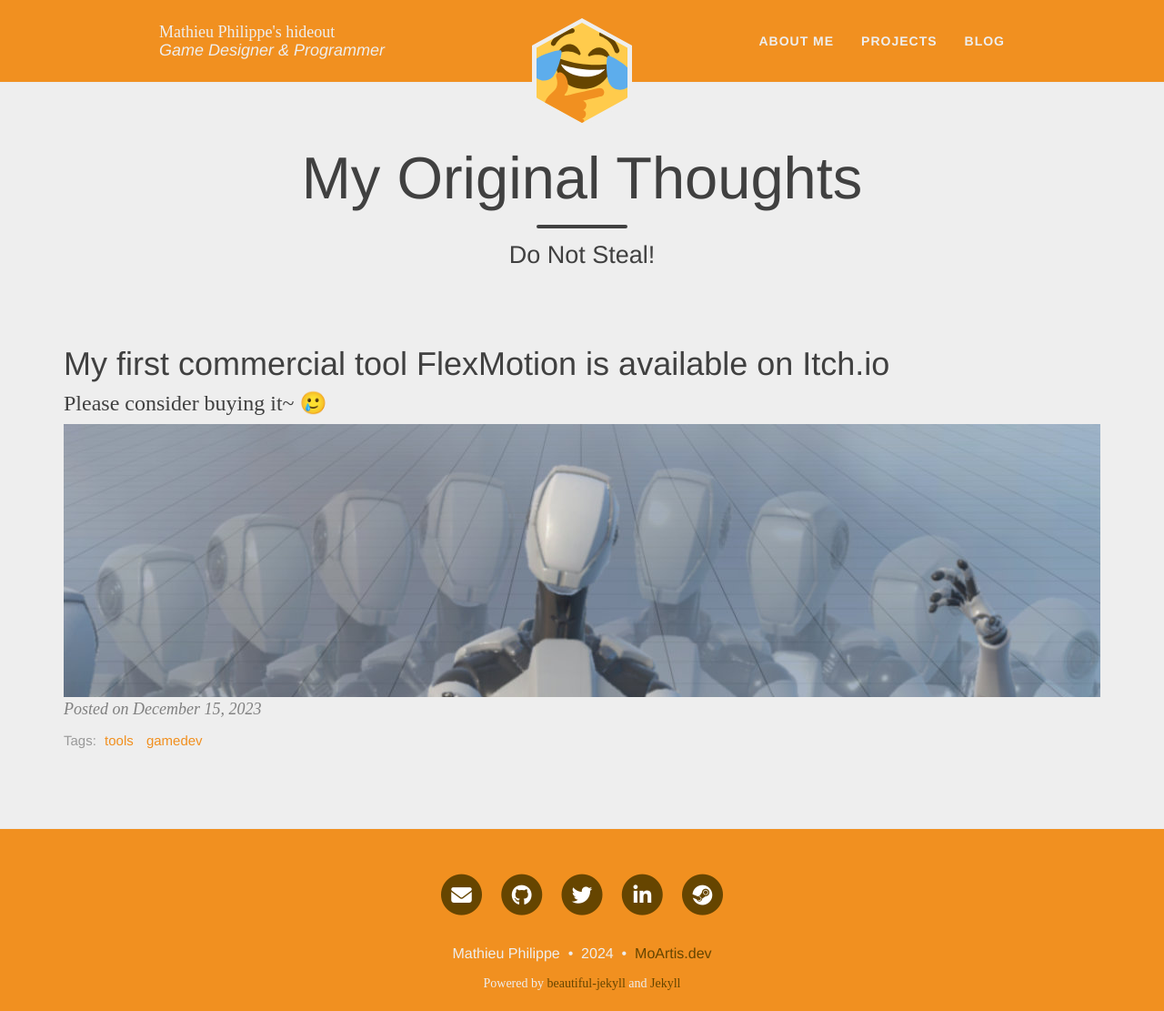
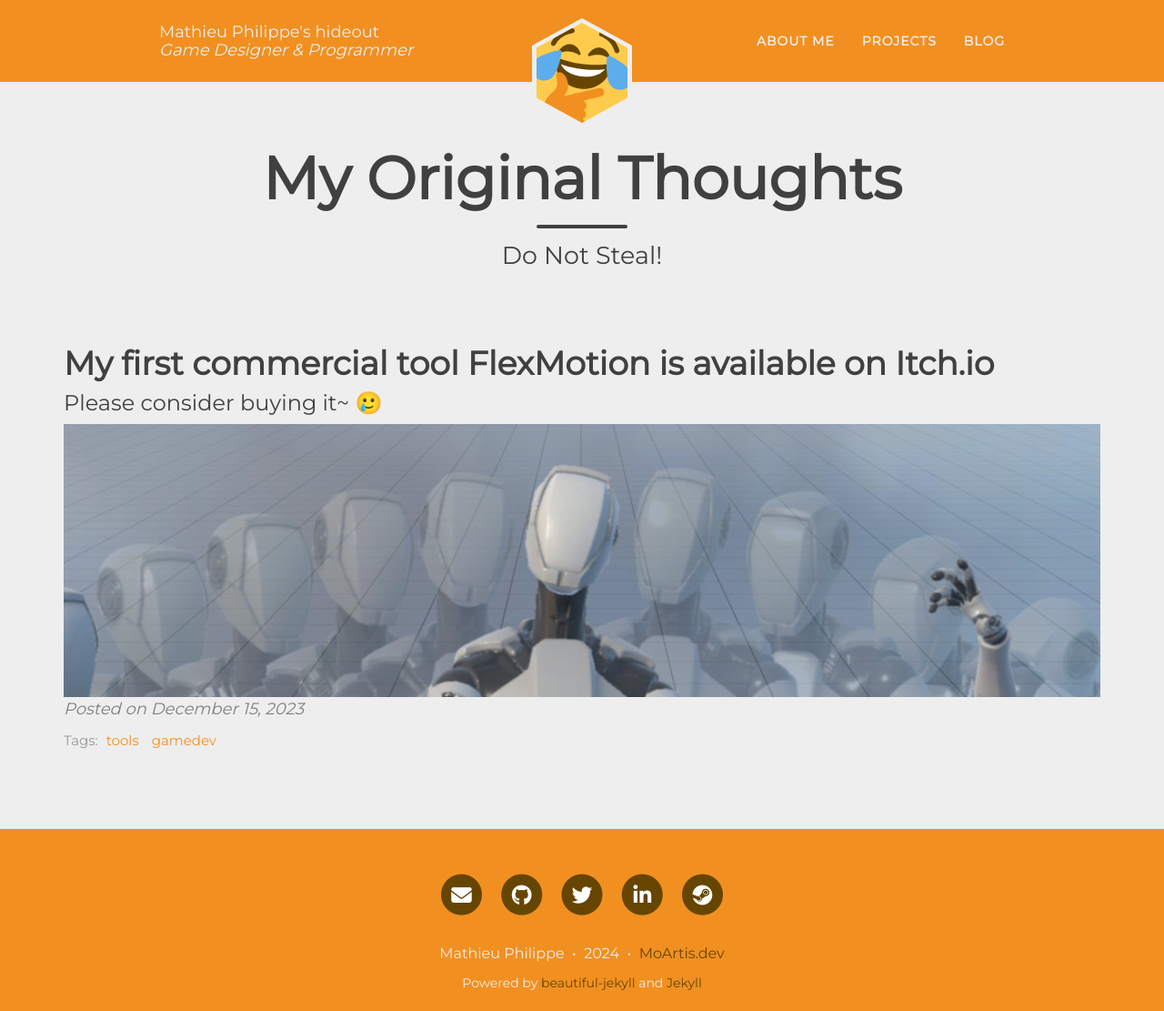
Before and after one commit to MoArtis/MoArtis.dev, a Jekyll site: the page built from blog/index.html, in a window 1280 px wide and 1111 px high. Shown: the whole window at 91% size. Built offline with Jekyll 4.4.1, drawn with Linux system fonts in a browser that asks for light colours; nearby versions of some CDN libraries; the list of posts is cut into pages by our own code.

Commit message:
Fix Montserrat css references

```diff
--- a/css/custom.css
+++ b/css/custom.css
@@ -49,8 +49,9 @@
 }
 
 body {
-  font-family: 'MontserratRegular', 'Times New Roman', serif;
+  font-family: 'Montserrat', 'Times New Roman', serif;
   font-size: 16px;
+  font-weight: 400;
   color: {{ site.text-col }};
   position: relative;
   background-color: {{ site.page-col }};
@@ -66,7 +67,8 @@
 }
 
 h1,h2,h3,h4,h5,h6 {
-  font-family: 'MontserratBlack', 'Helvetica Neue', Helvetica, Arial, sans-serif;
+  font-family: 'Montserrat', 'Helvetica Neue', Helvetica, Arial, sans-serif;
+  font-weight: 900;
 }
 
 .skill {
@@ -112,7 +114,8 @@
 }
 
 .post-subtitle {
-    font-family: 'MontserratRegular';
+    font-family: 'Montserrat';
+    font-weight: 400;
 }
 
 .modal-body {
@@ -162,7 +165,8 @@
 /* PROJECTS */
 
 .project h4 {
-    font-family: 'MontserratRegular';
+    font-family: 'Montserrat';
+    font-weight: 400;
     margin-bottom: 20px;
 }
 
@@ -176,7 +180,7 @@
 	font-size: 27px;
 	line-height: 1.1;
 	display: block;
-	font-family: 'MontserratRegular', 'Helvetica Neue', Helvetica, Arial, sans-serif;
+	font-family: 'Montserrat', 'Helvetica Neue', Helvetica, Arial, sans-serif;
 	font-weight: 300;
 	margin: 10px 0 0;
 }
@@ -304,7 +308,7 @@
 
 .navbar-title {
     float: left;
-    font-family: MontserratBlack;
+    font-family: Montserrat;
     font-size: 18px;
     font-weight: 400;
     color:
--- a/css/main.css
+++ b/css/main.css
@@ -8,8 +8,9 @@
 /* --- General --- */
 
 body {
-  font-family: 'MontserratRegular', 'Times New Roman', serif;
+  font-family: 'Montserrat', 'Times New Roman', serif;
   font-size: 16px;
+  font-weight: 400;
   color: #404040;
   position: relative;
   background-color: {{ site.page-col }};
@@ -23,7 +24,8 @@
   margin: 30px 0;
 }
 h1,h2,h3,h4,h5,h6 {
-  font-family: 'MontserratBlack', 'Helvetica Neue', Helvetica, Arial, sans-serif;
+  font-family: 'Montserrat', 'Helvetica Neue', Helvetica, Arial, sans-serif;
+  font-weight: 900;
 }
 a {
   color: {{ site.link-col }};
@@ -57,8 +59,9 @@
 }
 
 .main-explain-area {
-  font-family: 'MontserratRegular', 'Helvetica Neue', Helvetica, Arial, sans-serif;
+  font-family: 'Montserrat', 'Helvetica Neue', Helvetica, Arial, sans-serif;
   padding: 15px inherit;
+  font-weight: 400;
 }
 
 .hideme {
@@ -108,7 +111,8 @@
 .navbar-custom {
   background-color: {{ site.navbar-col }};
   border-bottom: 1px solid #EAEAEA;
-  font-family: 'MontserratRegular', 'Helvetica Neue', Helvetica, Arial, sans-serif;
+  font-family: 'Montserrat', 'Helvetica Neue', Helvetica, Arial, sans-serif;
+  font-weight: 400;
   {% if site.navbar-img %}
   background-image: url({{ site.navbar-img | relative_url }});
   background-attachment: fixed;
@@ -279,7 +283,8 @@
   padding: 0;
 }
 footer .copyright {
-  font-family: 'MontserratRegular', 'Helvetica Neue', Helvetica, Arial, sans-serif;
+  font-family: 'Montserrat', 'Helvetica Neue', Helvetica, Arial, sans-serif;
+  font-weight: 400;
   text-align: center;
   margin-bottom: 0;
 }
@@ -345,7 +350,8 @@
   margin: 0 0 10px;
 }
 .post-preview .post-entry {
-  font-family: 'MontserratRegular', 'Helvetica Neue', Helvetica, Arial, sans-serif;
+  font-family: 'Montserrat', 'Helvetica Neue', Helvetica, Arial, sans-serif;
+  font-weight: 400;
 }
 .post-entry-container {
   display: inline-block;
@@ -382,7 +388,8 @@
 /* --- Tags --- */
 
 .blog-tags {
-  font-family: 'MontserratRegular', 'Helvetica Neue', Helvetica, Arial, sans-serif;
+  font-family: 'Montserrat', 'Helvetica Neue', Helvetica, Arial, sans-serif;
+  font-weight: 400;
   color: #999;
   font-size: 15px;
   margin-bottom: 30px;
@@ -475,7 +482,8 @@
   font-size: 27px;
   line-height: 1.1;
   display: block;
-  font-family: 'MontserratRegular', 'Helvetica Neue', Helvetica, Arial, sans-serif;
+  font-family: 'Montserrat', 'Helvetica Neue', Helvetica, Arial, sans-serif;
+  font-weight: 400;
   font-weight: 300;
   margin: 10px 0 0;
 }
@@ -500,7 +508,8 @@
   padding: 5px 10px;
   font-size: 11px;
   color: #EEE;
-  font-family: 'MontserratRegular', 'Helvetica Neue', Helvetica, Arial, sans-serif;
+  font-family: 'Montserrat', 'Helvetica Neue', Helvetica, Arial, sans-serif;
+  font-weight: 400;
   right: 0;
   bottom: 0;
   display: none;
@@ -584,7 +593,8 @@
 /* --- Pager --- */
 
 .pager li a {
-  font-family: 'MontserratRegular', 'Helvetica Neue', Helvetica, Arial, sans-serif;
+  font-family: 'Montserrat', 'Helvetica Neue', Helvetica, Arial, sans-serif;
+  font-weight: 400;
   text-transform: uppercase;
   font-size: 14px;
   font-weight: 800;
@@ -764,7 +774,8 @@
 }
 
 #full-tags-list {
-  font-family: 'MontserratRegular', 'Helvetica Neue', Helvetica, Arial, sans-serif;
+  font-family: 'Montserrat', 'Helvetica Neue', Helvetica, Arial, sans-serif;
+  font-weight: 400;
 }
 
 #full-tags-list .tag-entry {
```
